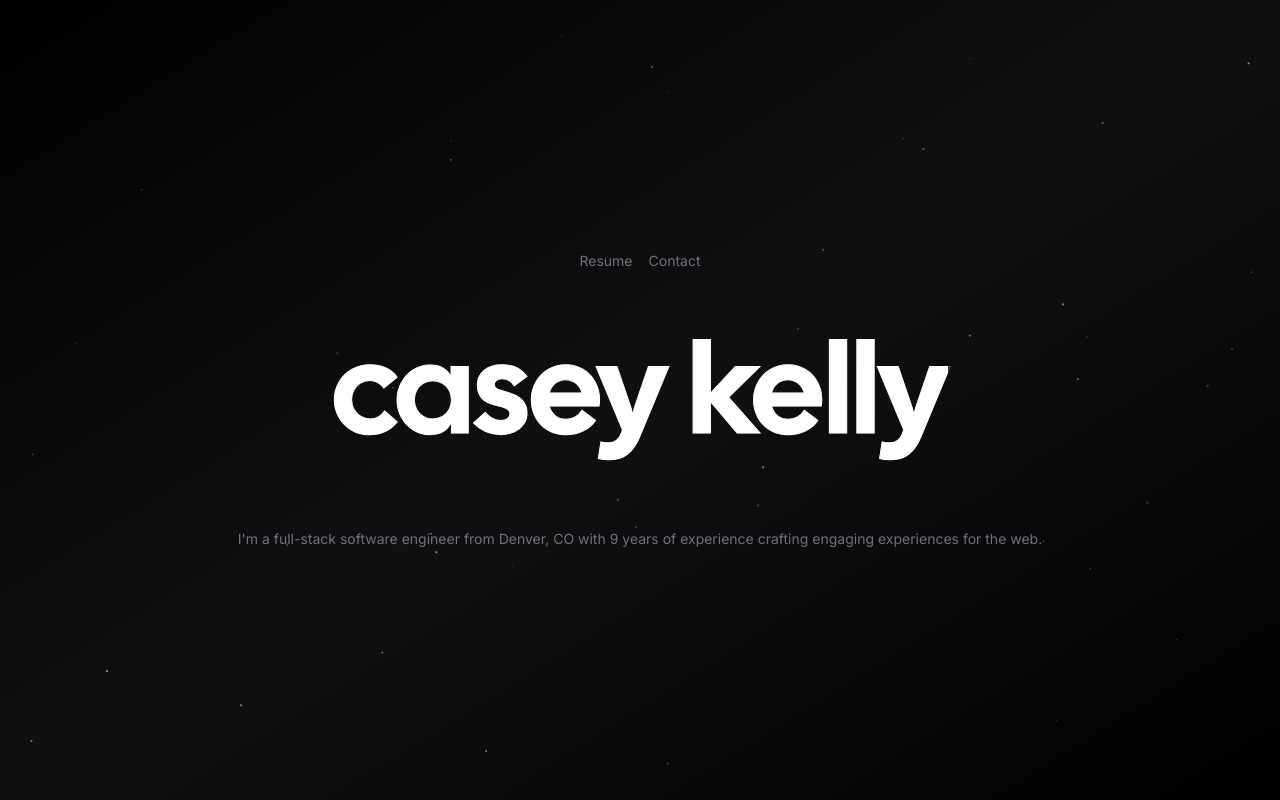
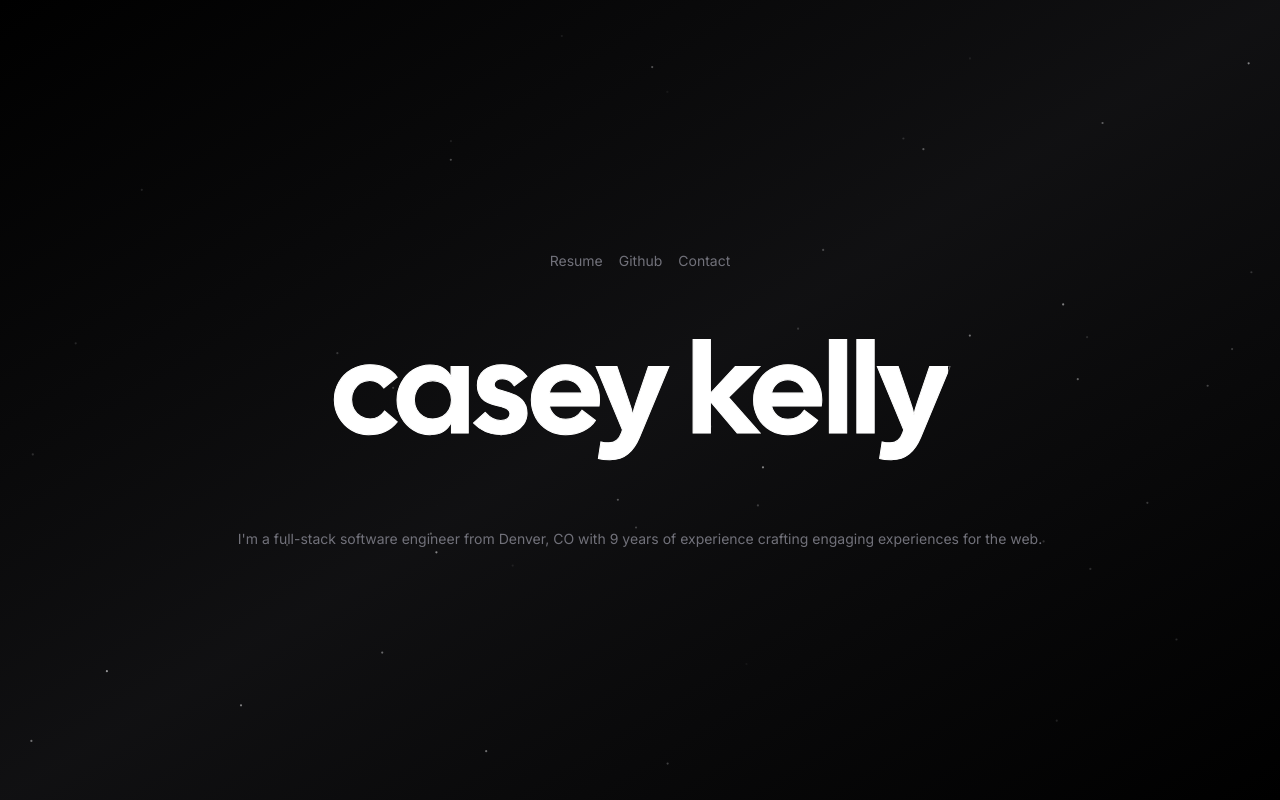
Before and after one commit to CaseyKelly/caseyjkelly, a Next.js app: page / in a window 1280 px wide. Built offline with nearby package versions, Linux system fonts and the light colour scheme; no server answers; what tailwindcss-debug-screens would draw is missing.

Commit message:
add github link on main page

```diff
--- a/app/page.tsx
+++ b/app/page.tsx
@@ -8,6 +8,7 @@ const navigation = [
     href: "https://casey-kelly-resume.s3.us-west-1.amazonaws.com/CaseyKellyResume.pdf",
     target: "_blank",
   },
+  { name: "Github", href: "https://github.com/CaseyKelly", target: "_blank" },
   { name: "Contact", href: "/contact" },
 ];
 
```
